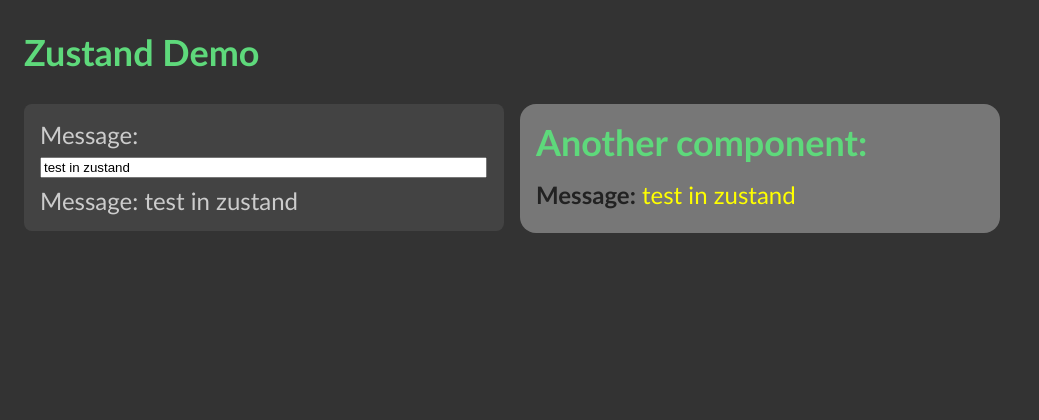
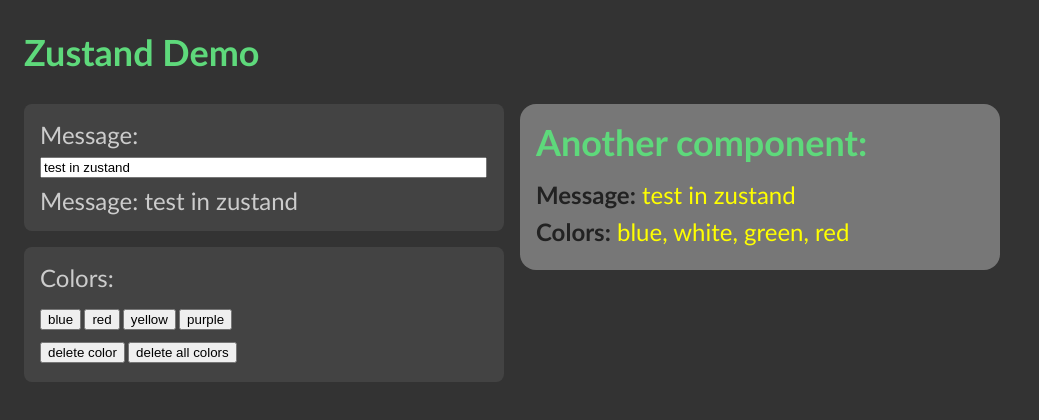
Before and after one commit to edwardtanguay/et006-zustand-demo-site, a React (Vite) app: page / in a window 1280 px wide. Shown: the top 420 px of the page, without its empty margins (0-1039 px from the left). Built offline with nearby package versions, Linux system fonts and the light colour scheme.

Commit message:
colors in

```diff
--- a/src/App.tsx
+++ b/src/App.tsx
@@ -10,6 +10,7 @@
 
 			<main>
 				<section className="controlArea">
+					{/* MESSAGE */}
 					<div className="data">
 						<label>Message:</label>
 						<input
@@ -19,11 +20,36 @@
 						/>
 						Message: {store.message}
 					</div>
+
+					{/* COLORS */}
+					<div className="data">
+						<label>Colors:</label>
+						<div>
+							<button onClick={() => store.addColor('blue')}>
+								blue
+							</button>
+							<button onClick={() => store.addColor('red')}>
+								red
+							</button>
+							<button onClick={() => store.addColor('yellow')}>
+								yellow
+							</button>
+							<button onClick={() => store.addColor('purple')}>
+								purple
+							</button>
+						</div>
+						<button onClick={() => store.deleteColor()}>
+							delete color
+						</button>
+						<button onClick={() => store.setColors([])}>
+							delete all colors
+						</button>
+					</div>
 				</section>
 
-        <section className="dataArea">
-          <InfoBox/>
-        </section>
+				<section className="dataArea">
+					<InfoBox />
+				</section>
 			</main>
 		</div>
 	);
--- a/src/components/InfoBox.tsx
+++ b/src/components/InfoBox.tsx
@@ -5,10 +5,20 @@
 	return (
 		<div className="infoBox">
 			<h2>Another component:</h2>
+
+			{/* MESSAGE */}
 			<div className="row">
 				<label>Message:</label>
 				<span className="theValue"> {store.message}</span>
 			</div>
+
+			{/* COLORS */}
+			<div className="row">
+				<label>Colors:</label>{' '}
+				<span className="theValue">
+					{store.colors.map((m) => m).join(', ')}
+				</span>
+			</div>
 		</div>
 	);
 };
--- a/src/store.tsx
+++ b/src/store.tsx
@@ -3,12 +3,21 @@
 interface IStore {
 	message: string;
 	setMessage: (message: string) => void;
+	colors: string[];
+	setColors: (colors: string[]) => void;
+	addColor: (color: string) => void;
+	deleteColor: () => void;
 }
 
 export const useStore = create<IStore>(
 	(set): IStore => ({
 		message: 'test in zustand',
-		setMessage: (message) =>
-			set((state) => ({ ...state, message })),
+		setMessage: (message) => set((state) => ({ ...state, message })),
+		colors: ['blue', 'white', 'green', 'red'],
+		setColors: (colors: string[]) => set((state) => ({ ...state, colors })),
+		addColor: (color: string) =>
+			set((state) => ({ ...state, colors: [...state.colors, color] })),
+		deleteColor: () =>
+			set((state) => ({ ...state, colors: state.colors.slice(0, -1) })),
 	})
 );
```
